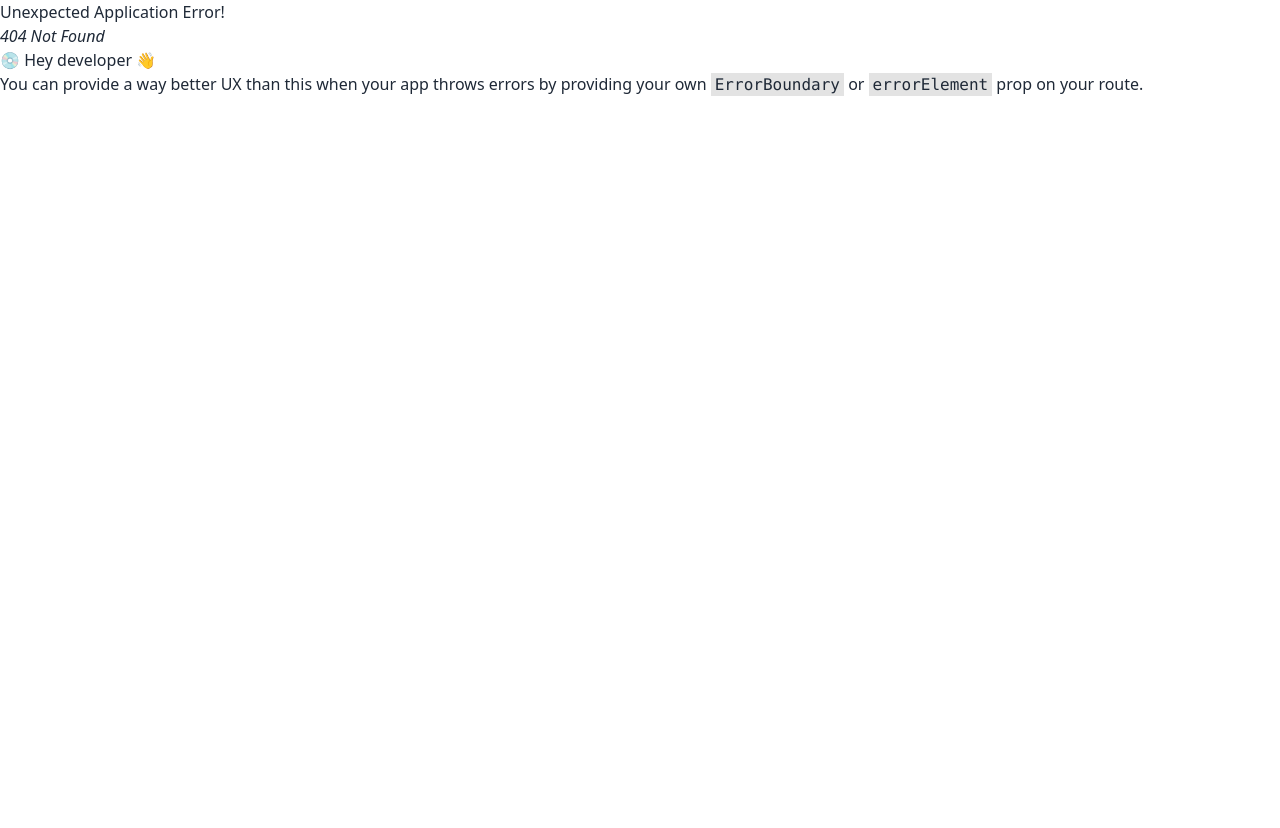
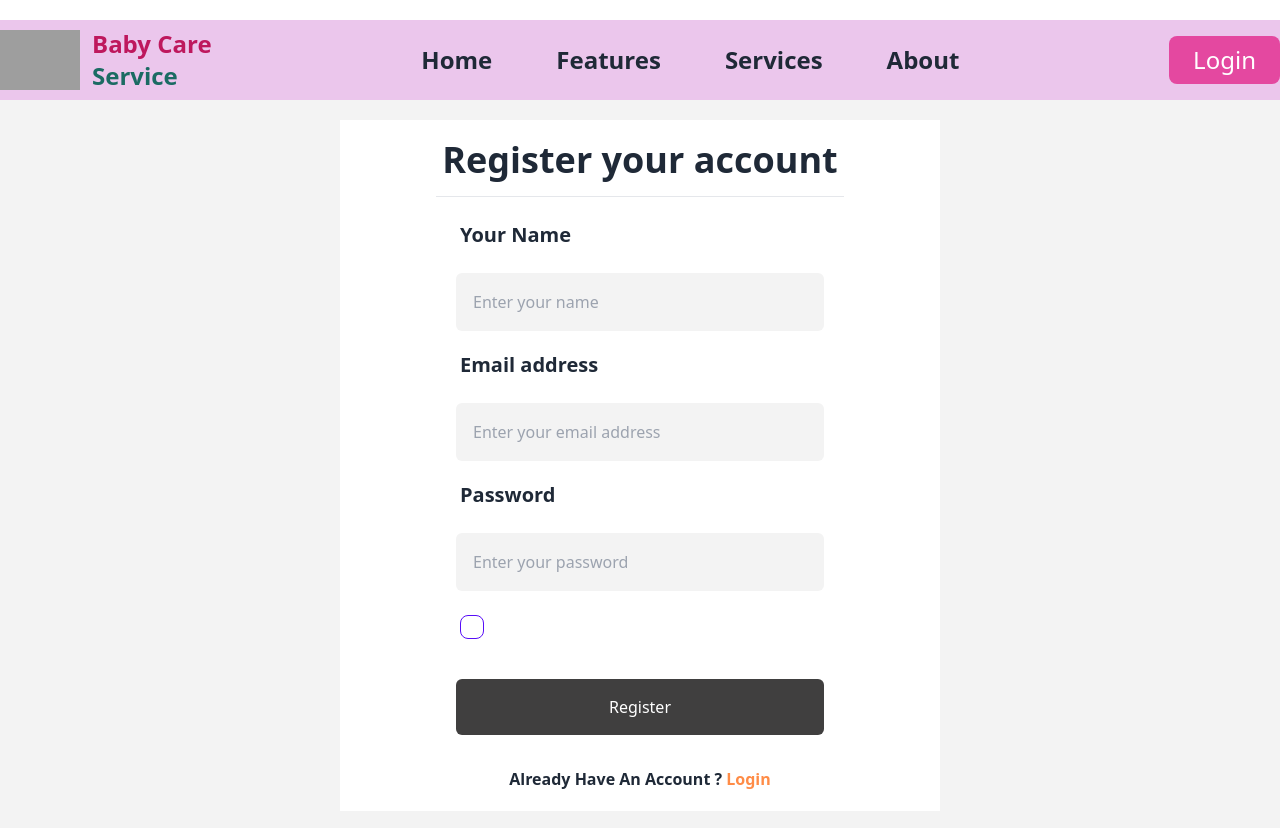
Before and after one commit to siraj3838/Nanny-Babysitting-Services, a React (Vite) app: page /registration in a window 1280 px wide. Before the commit this address had no page. Shown: the top 828 px of the page. Before the commit the page ends 800 px from the top, so only its background shows below. Built offline with nearby package versions, Linux system fonts and the light colour scheme; grey boxes are pictures that could not be loaded.

Commit message:
I create Auth Provider and Create context

```diff
--- a/package.json
+++ b/package.json
@@ -10,6 +10,7 @@
     "preview": "vite preview"
   },
   "dependencies": {
+    "firebase": "^10.4.0",
     "localforage": "^1.10.0",
     "match-sorter": "^6.3.1",
     "moment": "^2.29.4",
--- a/src/Components/ReUsed/Navbar/Navbar.jsx
+++ b/src/Components/ReUsed/Navbar/Navbar.jsx
@@ -47,7 +47,7 @@ const Navbar = () => {
                     </ul>
                 </div>
                 <div>
-                    <Link><button className="text-2xl px-6 py-2 text-white bg-[#e448a0] rounded-lg hover:bg-[#b53a7f]">Login</button></Link>
+                    <Link to={'/login'}><button className="text-2xl px-6 py-2 text-white bg-[#e448a0] rounded-lg hover:bg-[#b53a7f]">Login</button></Link>
                 </div>
             </div>
         </div>
--- a/src/Components/ServiceCard/ServiceCard.jsx
+++ b/src/Components/ServiceCard/ServiceCard.jsx
@@ -18,7 +18,7 @@ const ServiceCard = ({ serviceCard }) => {
             </div>
             <p>{readMore ? description : description.slice(0, 95)}<button onClick={() => setReadMore(!readMore)} className="text-[#e448a0]">{readMore ? 'read less' : 'read more..'}</button></p>
             <Link to={`/details/${id}`}>
-                <button className="w-full text-xl font-semibold py-2 text-white bg-[#e448a0] rounded-lg hover:bg-[#b53a7f]">Hire</button>
+                <button className="w-full text-xl font-semibold py-2 text-white bg-[#e448a0] rounded-lg hover:bg-[#b53a7f] mt-5">Hire</button>
             </Link>
         </div>
     );
--- /dev/null
+++ b/src/Firebase/firebase.config.js
@@ -0,0 +1,18 @@
+// Import the functions you need from the SDKs you need
+import { initializeApp } from "firebase/app";
+// TODO: Add SDKs for Firebase products that you want to use
+// https://firebase.google.com/docs/web/setup#available-libraries
+
+// Your web app's Firebase configuration
+const firebaseConfig = {
+  apiKey: "AIzaSyCcav4QmXMBdOe9Ev90vBh1zi9J4ofB8KQ",
+  authDomain: "nanny-babysitting-services.firebaseapp.com",
+  projectId: "nanny-babysitting-services",
+  storageBucket: "nanny-babysitting-services.appspot.com",
+  messagingSenderId: "709096571448",
+  appId: "1:709096571448:web:36fae3453436aada571ccd"
+};
+
+// Initialize Firebase
+const app = initializeApp(firebaseConfig);
+export default app;
--- a/src/MainRouter/MainRouter.jsx
+++ b/src/MainRouter/MainRouter.jsx
@@ -6,6 +6,7 @@ import Services from "../Pages/Services/Services";
 import Login from "../Pages/Login/Login";
 import About from "../Pages/About/About";
 import HireCardDetails from "../Components/HireCardDetails/HireCardDetails";
+import Registration from "../Pages/Registration/Registration";
 
 const MainRouter = createBrowserRouter([
     {
@@ -30,6 +31,10 @@ const MainRouter = createBrowserRouter([
                 element: <Login></Login>
             },
             {
+                path: '/registration',
+                element: <Registration></Registration>
+            },
+            {
                 path: '/about',
                 element: <About></About>
             },
--- a/src/Pages/Home/Home.jsx
+++ b/src/Pages/Home/Home.jsx
@@ -14,6 +14,7 @@ const Home = () => {
         <div className="">
             <Navbar></Navbar>
             <Banner></Banner>
+            <h4 className="my-10 text-4xl text-center font-bold">Our All Services</h4>
             <div className="grid grid-cols-3 gap-6 mt-10 max-w-screen-xl mx-auto">
                 {
                     apiData.map(serviceCard => <ServiceCard key={serviceCard.id} serviceCard={serviceCard}></ServiceCard>)
--- a/src/Pages/Login/Login.jsx
+++ b/src/Pages/Login/Login.jsx
@@ -1,8 +1,40 @@
+import { Link } from "react-router-dom";
+import Navbar from "../../Components/ReUsed/Navbar/Navbar";
 
 const Login = () => {
     return (
-        <div>
+        <div className="mt-5 bg-[#F3F3F3]">
+            <div className="">
+                <Navbar></Navbar>
+            </div>
+            <div className="py-7 rounded-md">
+                <div className="bg-white px-24 w-[600px] mx-auto py-8">
+                    <h3 className="text-4xl font-semibold text-center">Login your account</h3>
+                    <hr className="my-12" />
+                    <form>
+                        <div className="form-control w-full px-5 mb-6">
+                            <label className="label">
+                                <span className="label-text text-xl font-semibold">Email address</span>
 
+                            </label>
+                            <input type="email" name="email" required placeholder="Enter your email address" className="input rounded-md w-full mt-4 bg-[#F3F3F3] py-7" />
+
+                        </div>
+                        <div className="form-control w-full px-5">
+                            <label className="label">
+                                <span className="label-text text-xl font-semibold">Password</span>
+
+                            </label>
+                            <input type="password" name="password" required placeholder="Enter your password" className="input rounded-md w-full mt-4 bg-[#F3F3F3] py-7" />
+
+                        </div>
+                        <div className="w-full mt-5 px-5">
+                            <input className="bg-[#403F3F] text-white w-full py-4 rounded-md" type="submit" value="Login" />
+                        </div>
+                    </form>
+                    <h3 className="text-center mt-8 text-base font-semibold">Do not Have An Account ? <Link to={'/registration'}><span className="text-[#FF8C47]">Register</span></Link></h3>
+                </div>
+            </div>
         </div>
     );
 };
--- /dev/null
+++ b/src/Pages/Registration/Registration.jsx
@@ -0,0 +1,55 @@
+import { Link } from "react-router-dom";
+import Navbar from "../../Components/ReUsed/Navbar/Navbar";
+
+const Registration = () => {
+    return (
+        <div className="mt-5 bg-[#F3F3F3]">
+            <div className="">
+                <Navbar></Navbar>
+            </div>
+            <div className="py-5 rounded-md">
+                <div className="bg-white px-24 w-[600px] mx-auto py-5">
+                    <h3 className="text-4xl font-semibold text-center">Register your account</h3>
+                    <hr className="my-4" />
+                    <form>
+                        <div className="form-control w-full px-5 mb-3">
+                            <label className="label">
+                                <span className="label-text text-xl font-semibold">Your Name</span>
+
+                            </label>
+                            <input type="text" name="name" placeholder="Enter your name" required className="input rounded-md w-full mt-4 bg-[#F3F3F3] py-7" />
+
+                        </div>
+                        <div className="form-control w-full px-5 my-3">
+                            <label className="label">
+                                <span className="label-text text-xl font-semibold">Email address</span>
+
+                            </label>
+                            <input type="email" placeholder="Enter your email address" name="email" required className="input rounded-md w-full mt-4 bg-[#F3F3F3] py-7" />
+
+                        </div>
+                        <div className="form-control w-full px-5">
+                            <label className="label">
+                                <span className="label-text text-xl font-semibold">Password</span>
+
+                            </label>
+                            <input type="password" placeholder="Enter your password" name="password" required className="input rounded-md w-full mt-4 bg-[#F3F3F3] py-7" />
+
+                        </div>
+                        <div className="form-control px-5 mt-4">
+                            <label className="label cursor-pointer">
+                                <input type="checkbox" required className="checkbox checkbox-primary" />
+                            </label>
+                        </div>
+                        <div className="w-full mt-8 px-5">
+                            <input className="bg-[#403F3F] text-white w-full py-4 rounded-md" type="submit" value="Register" />
+                        </div>
+                    </form>
+                    <h3 className="text-center mt-8 text-base font-semibold">Already Have An Account ? <Link to={'/login'}><span className="text-[#FF8C47]">Login</span></Link></h3>
+                </div>
+            </div>
+        </div>
+    );
+};
+
+export default Registration;
--- /dev/null
+++ b/src/Provider/AuthProvider.jsx
@@ -0,0 +1,20 @@
+import { createContext } from "react";
+import app from "../Firebase/firebase.config";
+import { getAuth } from "firebase/auth";
+
+export const AuthContext = createContext(null)
+const auth = getAuth(app);
+const AuthProvider = ({children}) => {
+
+    const myAuth = {
+
+    }
+
+    return (
+        <AuthContext.Provider value={myAuth}>
+            {children}
+        </AuthContext.Provider>
+    );
+};
+
+export default AuthProvider;
--- a/src/main.jsx
+++ b/src/main.jsx
@@ -3,9 +3,12 @@ import ReactDOM from 'react-dom/client'
 import './index.css'
 import { RouterProvider } from 'react-router-dom'
 import MainRouter from './MainRouter/MainRouter.jsx'
+import AuthProvider from './Provider/AuthProvider'
 
 ReactDOM.createRoot(document.getElementById('root')).render(
   <React.StrictMode>
-   <RouterProvider router={MainRouter}></RouterProvider>
+    <AuthProvider>
+      <RouterProvider router={MainRouter}></RouterProvider>
+    </AuthProvider>
   </React.StrictMode>,
 )
```
Also changed, not shown: 1 other file (tests, documents, lock files or other folders).
